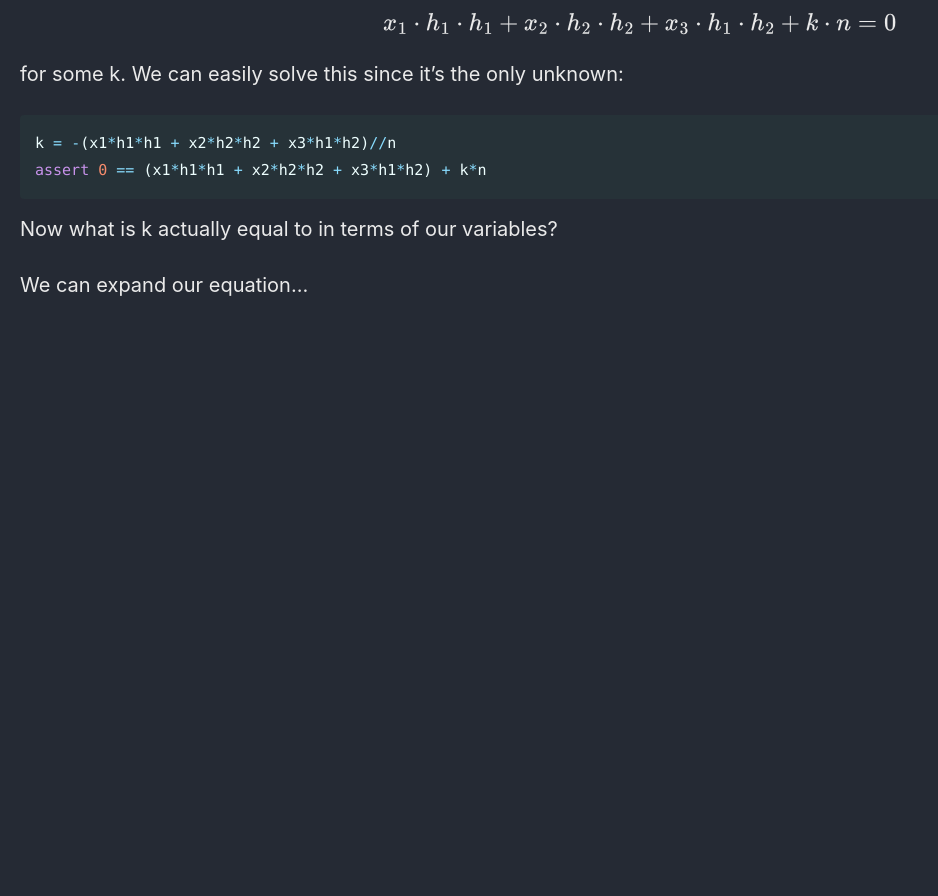
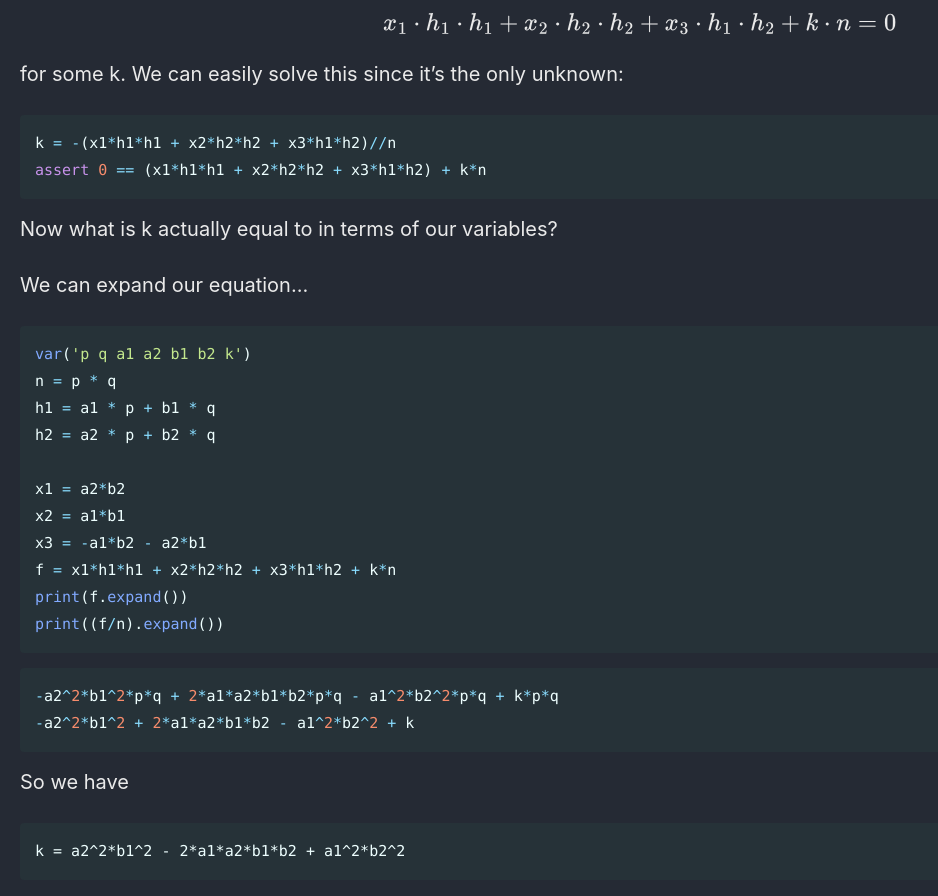
Before and after one commit to Connor-McCartney/Connor-McCartney.github.io, a Jekyll site: the page built from _pages/cryptography/other/apbq-rsa-ii-DUCTF-2023.md, in a window 1280 px wide and 900 px high, scrolled down 4205 px. Shown: the top 896 px of the window, without its empty margins (0-938 px from the left). Built offline with Jekyll 4.4.1, drawn with Linux system fonts in a browser that asks for light colours; cached includes are drawn as plain includes; before the commit the page ends 4561 px from its top, so only the background shows below that.

Commit message:
Update apbq-rsa-ii-DUCTF-2023.md

````diff
--- a/_pages/cryptography/other/apbq-rsa-ii-DUCTF-2023.md
+++ b/_pages/cryptography/other/apbq-rsa-ii-DUCTF-2023.md
@@ -166,3 +166,28 @@ assert 0 == (x1*h1*h1 + x2*h2*h2 + x3*h1*h2) + k*n
 Now what is k actually equal to in terms of our variables?
 
 We can expand our equation...
+
+```python
+var('p q a1 a2 b1 b2 k')
+n = p * q
+h1 = a1 * p + b1 * q
+h2 = a2 * p + b2 * q
+
+x1 = a2*b2
+x2 = a1*b1
+x3 = -a1*b2 - a2*b1
+f = x1*h1*h1 + x2*h2*h2 + x3*h1*h2 + k*n
+print(f.expand())
+print((f/n).expand())
+```
+
+```python
+-a2^2*b1^2*p*q + 2*a1*a2*b1*b2*p*q - a1^2*b2^2*p*q + k*p*q
+-a2^2*b1^2 + 2*a1*a2*b1*b2 - a1^2*b2^2 + k
+```
+
+So we have
+
+```
+k = a2^2*b1^2 - 2*a1*a2*b1*b2 + a1^2*b2^2
+```
````
